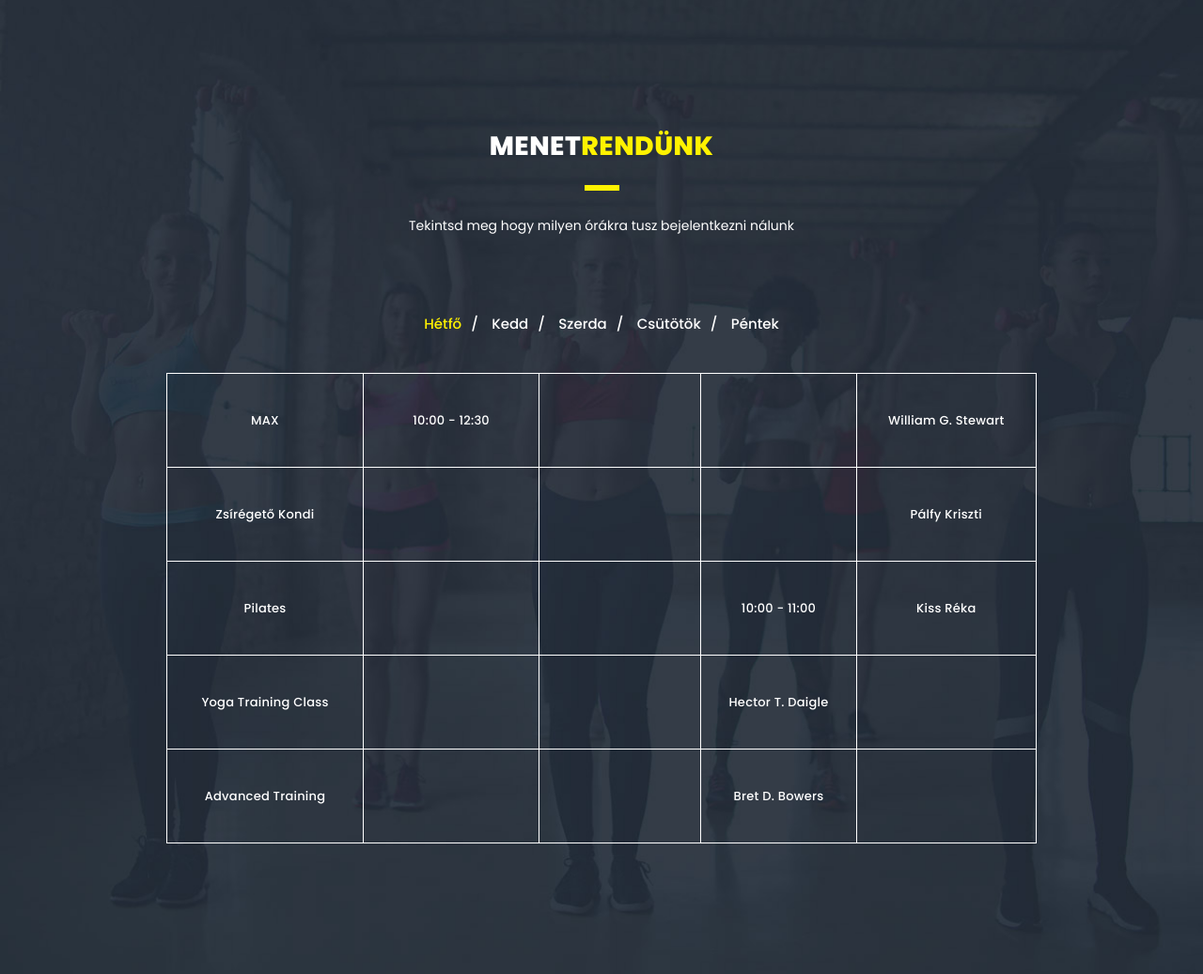
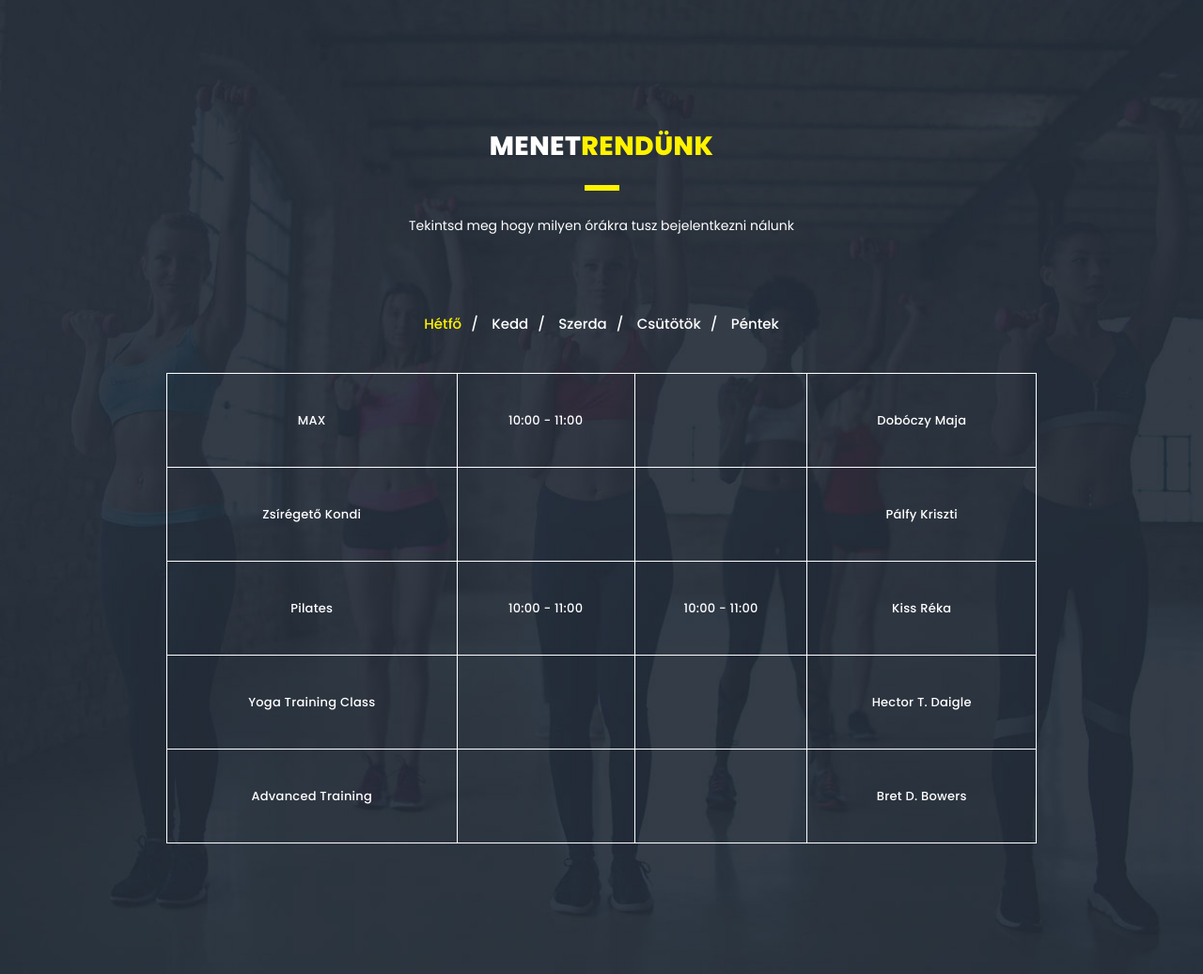
Before and after one commit to Davesko/EDZOTEREM_1, a PHP site: page / in a window 1280 px wide. Shown: the part 2896-3933 px from the top of the page at 94% size. Run offline with PHP 8.4, Linux system fonts and the light colour scheme; some libraries are stand-ins or nearby versions.

Commit message:
2022.04.13 javitás 3.0

```diff
--- a/header.php
+++ b/header.php
@@ -64,6 +64,8 @@
                         <li style="border: 2px solid #FFF200" class="scroll-to-section"><a href="admin.php">ADMIN</a></li>
                         <?php endif;?>
                         <?php endif;?>
+
+
                         <?php if(isset($_SESSION['userID'])):?>
                         <a href="/profile.php" style="margin-left: 40px" class="scroll-to-section" >
                         <svg  xmlns="http://www.w3.org/2000/svg" style="color: grey" width="40" height="40" fill="currentColor" class="bi bi-person flex-fill" viewBox="0 0 15 15">
@@ -74,7 +76,8 @@
                         <?php endif;?>
 
 
-                    </ul>
+
+
 
 
 
--- a/index.php
+++ b/index.php
@@ -18,10 +18,11 @@
         <div class="video-overlay header-text" >
             <div class="caption">
                 <?php if(isset($_SESSION["nev"])): ?>
-                <h6>Nézz be hozzánk egy edzésre <br><em><?=$_SESSION['nev']?></em></h6>
+                    <h6 ">Nézz be hozzánk egy edzésre <br><div style="font-size: 40px ;padding-top: 20px"><?=$_SESSION['nev']?></div></h6>
                 <?php else:  ?>
                 <h6>Nézz be hozzánk egy edzésre</h6>
                 <?php endif;?>
+
                 <h2>Fitness <em>Vital</em></h2>
                 <?php if(!isset($_SESSION["userID"])): ?>
                     <div class="main-button scroll-to-section">
@@ -223,35 +224,37 @@
                             <tbody>
                                 <tr>
                                     <td class="day-time">MAX</td>
-                                    <td class="monday ts-item show" data-tsmeta="monday">10:00 - 12:30</td>
-                                    <td class="wednesday ts-item" data-tsmeta="wednesday">2:00 - 3:30</td>
-                                    <td class="wednesday ts-item" data-tsmeta="wednesday">2:00 - 3:30</td>
-                                    <td>William G. Stewart</td>
+                                    <td class="monday ts-item show" data-tsmeta="monday">10:00 - 11:00</td>
+                                    <td class="tuesday ts-item" data-tsmeta="tuesday">10:00 - 11:00</td>
+
+                                    <td>Dobóczy Maja</td>
                                 </tr>
                                 <tr>
                                     <td class="day-time">Zsírégető kondi</td>
-                                    <td class="monday ts-item" data-tsmeta="monday">8:15 - 10:00</td>
-                                    <td class="wednesday ts-item" data-tsmeta="wednesday">8:15 - 10:00</td>
-                                    <td class="friday ts-item" data-tsmeta="friday">8:15 - 10:00</td>
+                                    <td class="friday ts-item" data-tsmeta="friday">10:00 - 11:00</td>
+                                    <td class="wednesday friday ts-item " data-tsmeta="wednesday" data-tsmeta="friday">10:00 - 11:00</td>
+
                                     <td>Pálfy Kriszti</td>
                                 </tr>
                                 <tr>
                                     <td class="day-time">Pilates</td>
-                                    <td class="tuesday ts-item" data-tsmeta="tuesday">10:00 - 11:00</td>
-                                    <td class="wednesday ts-item" data-tsmeta="wednesday">8:15 - 10:00</td>
-                                    <td class="thursday ts-item show" data-tsmeta="thursday">10:00 - 11:00</td>
+                                    <td class="monday ts-item show " data-tsmeta="monday">10:00 - 11:00</td>
+                                    <td class="monday ts-item show" data-tsmeta="monday">10:00 - 11:00</td>
+
                                     <td>Kiss Réka</td>
                                 </tr>
                                 <tr>
                                     <td class="day-time">Yoga Training Class</td>
-                                    <td class="wednesday ts-item" data-tsmeta="wednesday">10:00AM - 11:30AM</td>
-                                    <td class="friday ts-item" data-tsmeta="friday">2:00PM - 3:30PM</td>
+                                    <td class="monday ts-item " data-tsmeta="monday">13:20 - 14:50</td>
+                                    <td class="wednesday friday ts-item " data-tsmeta="wednesday" data-tsmeta="friday">10:00 - 11:00</td>
+
                                     <td>Hector T. Daigle</td>
                                 </tr>
                                 <tr>
                                     <td class="day-time">Advanced Training</td>
-                                    <td class="thursday ts-item" data-tsmeta="thursday">10:00AM - 11:30AM</td>
-                                    <td class="wednesday ts-item" data-tsmeta="wednesday">2:00PM - 3:30PM</td>
+                                    <td class="friday ts-item" data-tsmeta="friday">10:00 - 11:00</td>
+                                    <td class="wednesday friday ts-item " data-tsmeta="wednesday" data-tsmeta="friday">10:00 - 11:00</td>
+
                                     <td>Bret D. Bowers</td>
                                 </tr>
                             </tbody>
--- a/login.php
+++ b/login.php
@@ -32,10 +32,8 @@ if(isset($_POST["login"])){
         header("location: /index.php");
     }
     else{
-        echo $fetch['jelszo'];
-        echo "<br>";
-        echo md5($_POST['password']);
-        die("Rák");
+
+        die("A jelszó nem helyes!");
     }
 
 
--- a/register.php
+++ b/register.php
@@ -42,7 +42,7 @@ if(isset($_POST["submit"])){
 }
 
 if (isset($_POST['submit'])){
-    $_SESSION['user'] = $_POST['username'];
+    $_SESSION['nev'] = $_POST['username'];
     $_SESSION['pass'] = $_POST['password'];
     $_SESSION['admin'] = 1;
 }
```
Also changed, not shown: logout.php (+6 -5 lines), profile.php (+31 -2 lines), profileEdit.php (added, +110 -0 lines), 2 other files.
